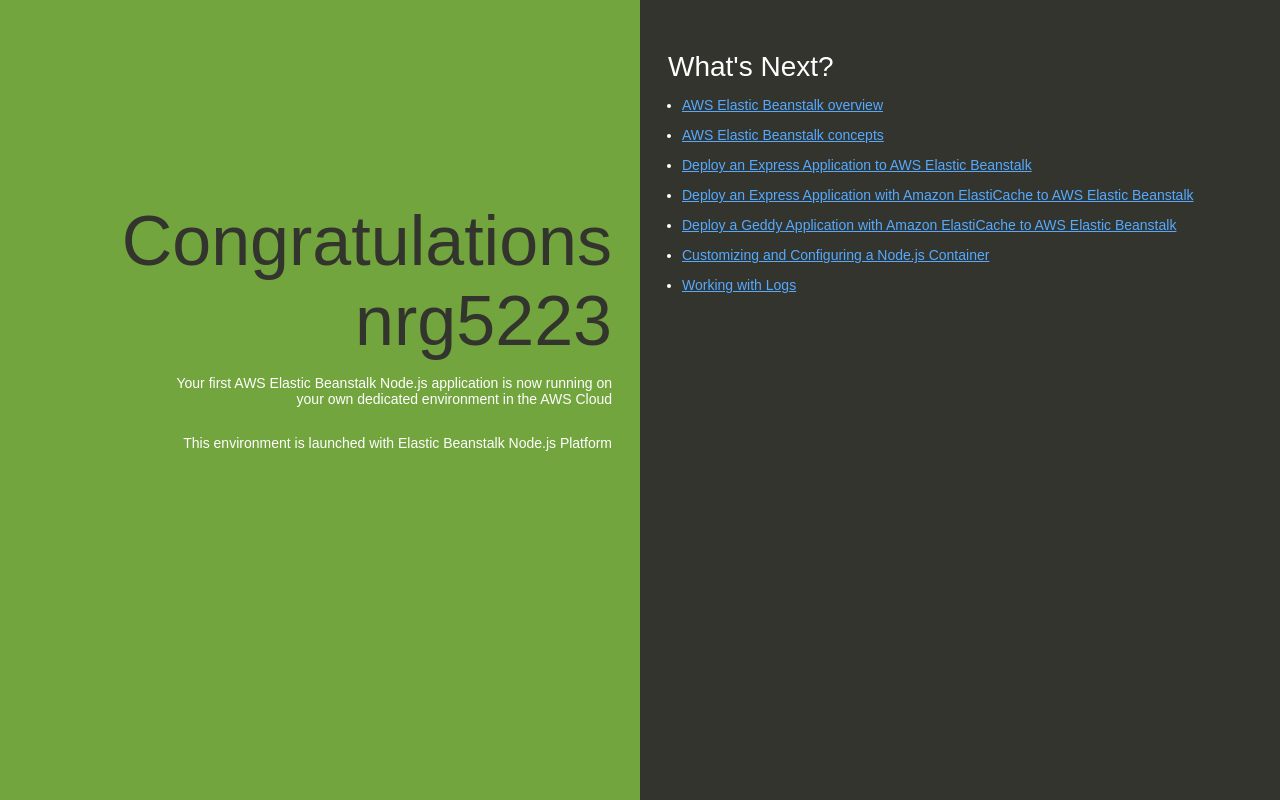
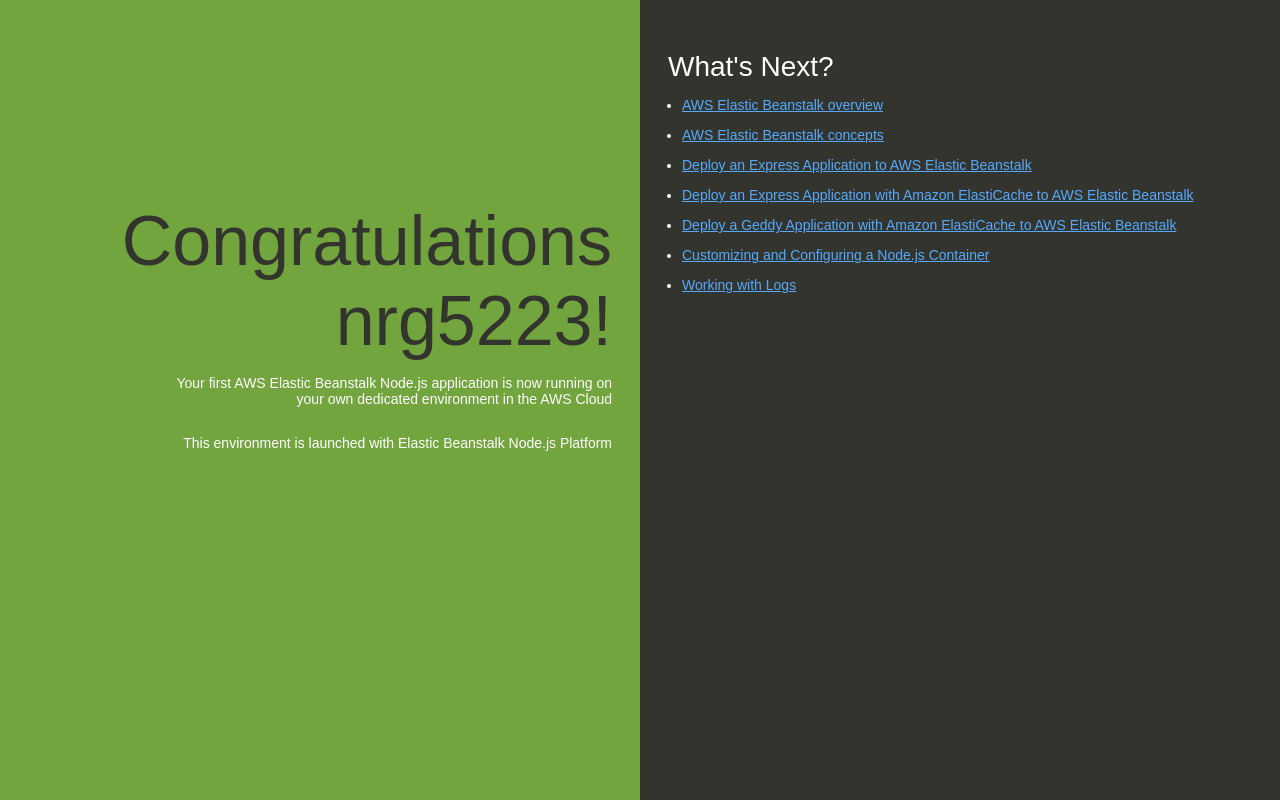
Before and after one commit to nrg5223/mz-test-node-app, a website: page index.html in a window 1280 px wide. Drawn offline with Linux system fonts and the light colour scheme.

Commit message:
Update index.html

```diff
--- a/index.html
+++ b/index.html
@@ -74,7 +74,7 @@
   </head>
   <body>
     <div class="textColumn">
-      <h1>Congratulations nrg5223</h1>
+      <h1>Congratulations nrg5223!</h1>
       <p>Your first AWS Elastic Beanstalk Node.js application is now running on your own dedicated environment in the AWS Cloud</p>
       <p>This environment is launched with Elastic Beanstalk Node.js Platform</p>
     </div>
```
